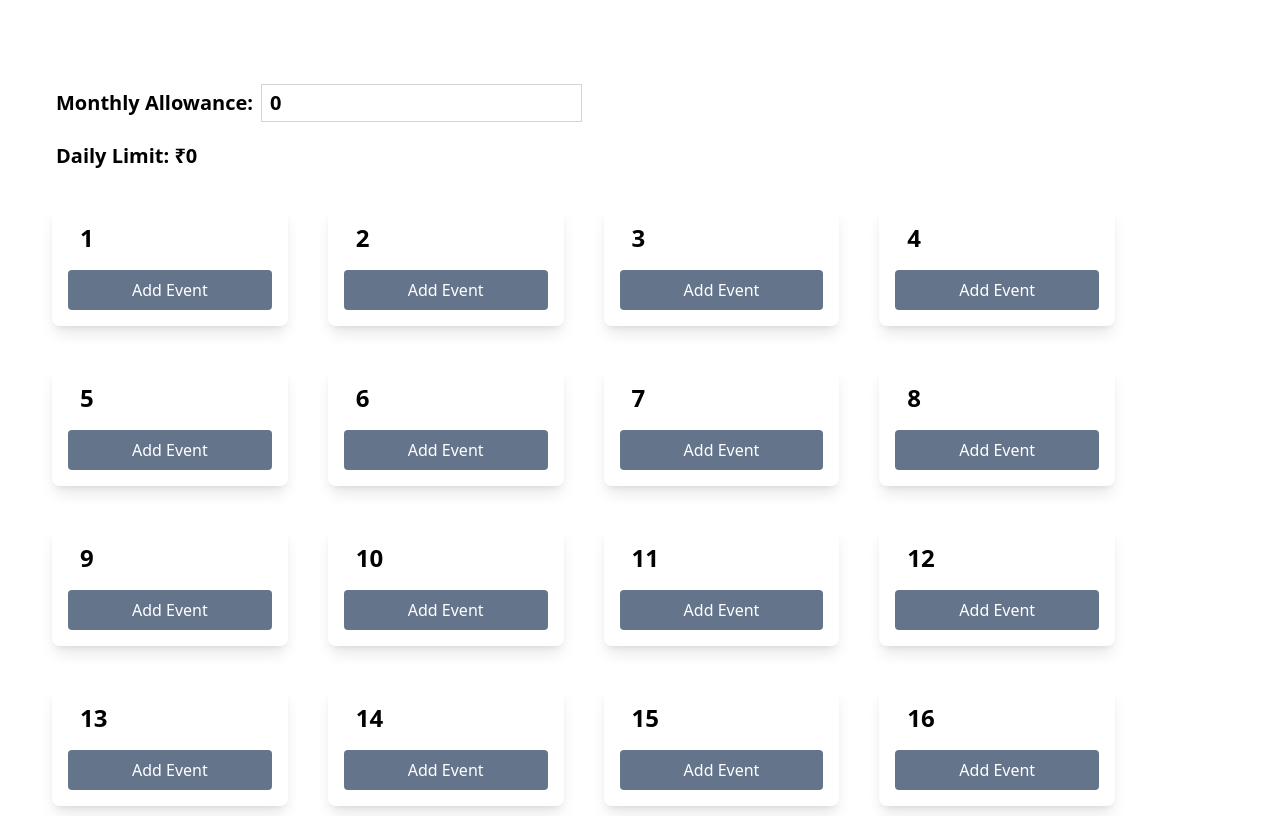
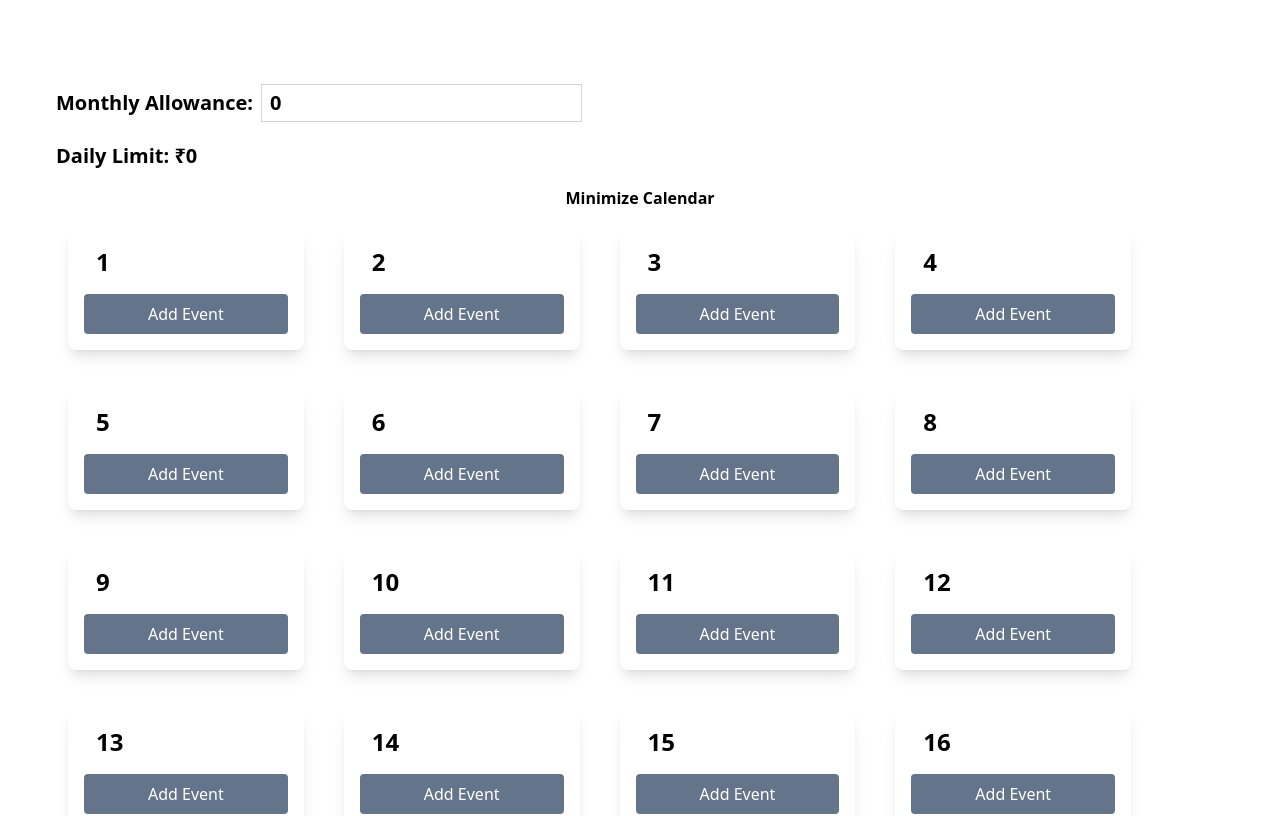
Before and after one commit to aaronsww/cash-control, a React (Vite) app: page / in a window 1280 px wide. Shown: the top 816 px of the page. Built offline with nearby package versions, Linux system fonts and the light colour scheme.

Commit message:
chore: created mini calender toggle

```diff
--- a/src/App.jsx
+++ b/src/App.jsx
@@ -6,11 +6,12 @@ import DayCard from "./components/DayCard";
 
 function App() {
   const { allowance, limit, setLimit } = useAllowanceStore();
+  const [toggle, setToggle] = useState(true);
 
   const renderDays = () => {
     const days = [];
     for (let i = 1; i <= 30; i++) {
-      days.push(<DayCard key={i} no={i} />);
+      days.push(<DayCard key={i} no={i} toggle={toggle} />);
     }
     return days;
   };
@@ -29,7 +30,15 @@ function App() {
       <div className="text-xl font-bold ml-2 mb-4 text-start">
         Daily Limit: ₹{limit}
       </div>
-      <div className="flex flex-wrap -mx-4">{renderDays()}</div>
+      <button
+        className="font-bold"
+        onClick={() => setToggle((prevToggle) => !prevToggle)}
+      >
+        {" "}
+        {toggle ? "Minimize Calendar" : "Expand Calendar"}
+      </button>
+      {toggle && <div className="flex flex-wrap ">{renderDays()}</div>}
+      <div className="flex justify-center">{!toggle && <div className="flex flex-wrap w-1/2">{renderDays()}</div>}</div>
     </div>
   );
 }
--- a/src/components/DayCard.jsx
+++ b/src/components/DayCard.jsx
@@ -1,7 +1,7 @@
 import React, { useEffect, useState } from "react";
 import useAllowanceStore from "../store/useAllowanceStore";
 
-function DayCard({ no }) {
+function DayCard({ no, toggle }) {
   const [show, setShow] = useState(true);
   const [showTotal, setShowTotal] = useState(false);
   const [events, setEvents] = useState([]);
@@ -10,7 +10,7 @@ function DayCard({ no }) {
   const { allowance, limit, setAllowance } = useAllowanceStore();
 
   const addEvent = () => {
-    setEvents([...events, newEvent]);
+    setEvents((prevEvents) => [...prevEvents, newEvent]);
     setNewEvent({ title: "", expense: 0 });
     setShow(true);
     setShowTotal(true);
@@ -29,14 +29,14 @@ function DayCard({ no }) {
   }, [events]);
 
   return (
+    <div>
+      {toggle && (
         <div
-      className={`bg-${
-        events.length > 0 ? "blue-200" : "white"
-      } rounded-lg shadow-lg p-4 m-5`}
+          className={`bg-${events.length > 0 ? "blue-200" : "white"} rounded-lg shadow-lg p-4 m-5`}
         >
           <h1 className="text-2xl font-bold ml-3 mb-2 text-start">{no}</h1>
           {events.map((event, index) => (
-        <div key={index} className="flex justify-start items-center mb-2 ">
+            <div key={index} className="flex justify-start items-center mb-2">
               <h4>{event.title}</h4>
               <div className="flex-grow bg-gray-300 mx-2 border-dotted border-b"></div>
               <h4>₹{event.expense}</h4>
@@ -66,7 +66,10 @@ function DayCard({ no }) {
                 value={newEvent.expense}
                 placeholder="Expense"
                 onChange={(e) =>
-              setNewEvent({ ...newEvent, expense: parseInt(e.target.value) })
+                  setNewEvent({
+                    ...newEvent,
+                    expense: parseInt(e.target.value),
+                  })
                 }
                 className="border border-gray-400 rounded p-1 mb-2"
               />
@@ -84,6 +87,14 @@ function DayCard({ no }) {
             </h3>
           )}
         </div>
+      )}
+      {!toggle && (
+        <div className="rounded-lg shadow-xl flex flex-col items-center justify-center m-2 h-14 w-14 font-extrabold">
+          {no}
+          {events.length > 0 && <div className="bg-red-500 w-2 h-2 rounded-full"></div>}
+        </div>
+      )}
+    </div>
   );
 }
 
```
Lines whose indentation alone changed are shown as unchanged.
